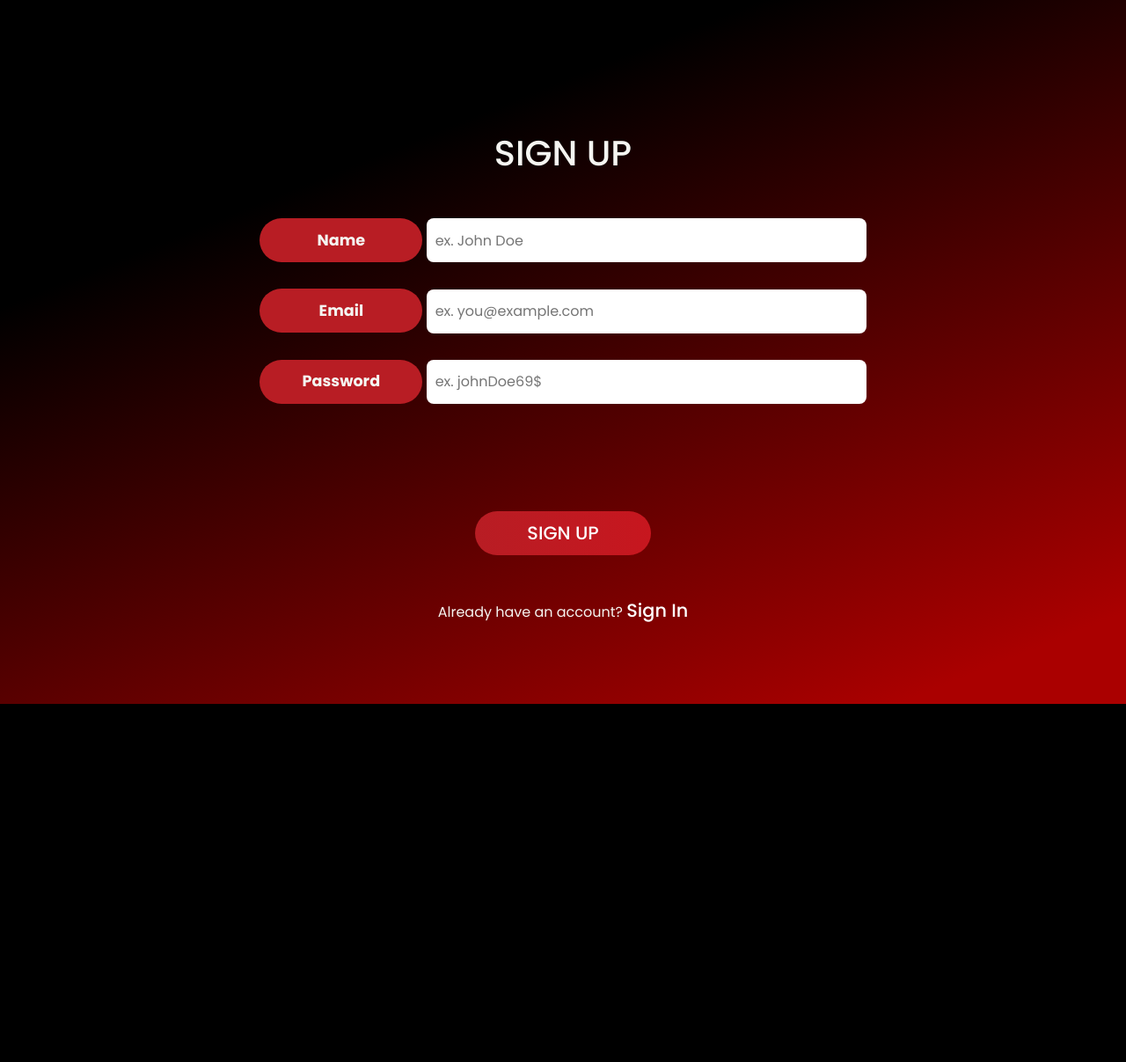
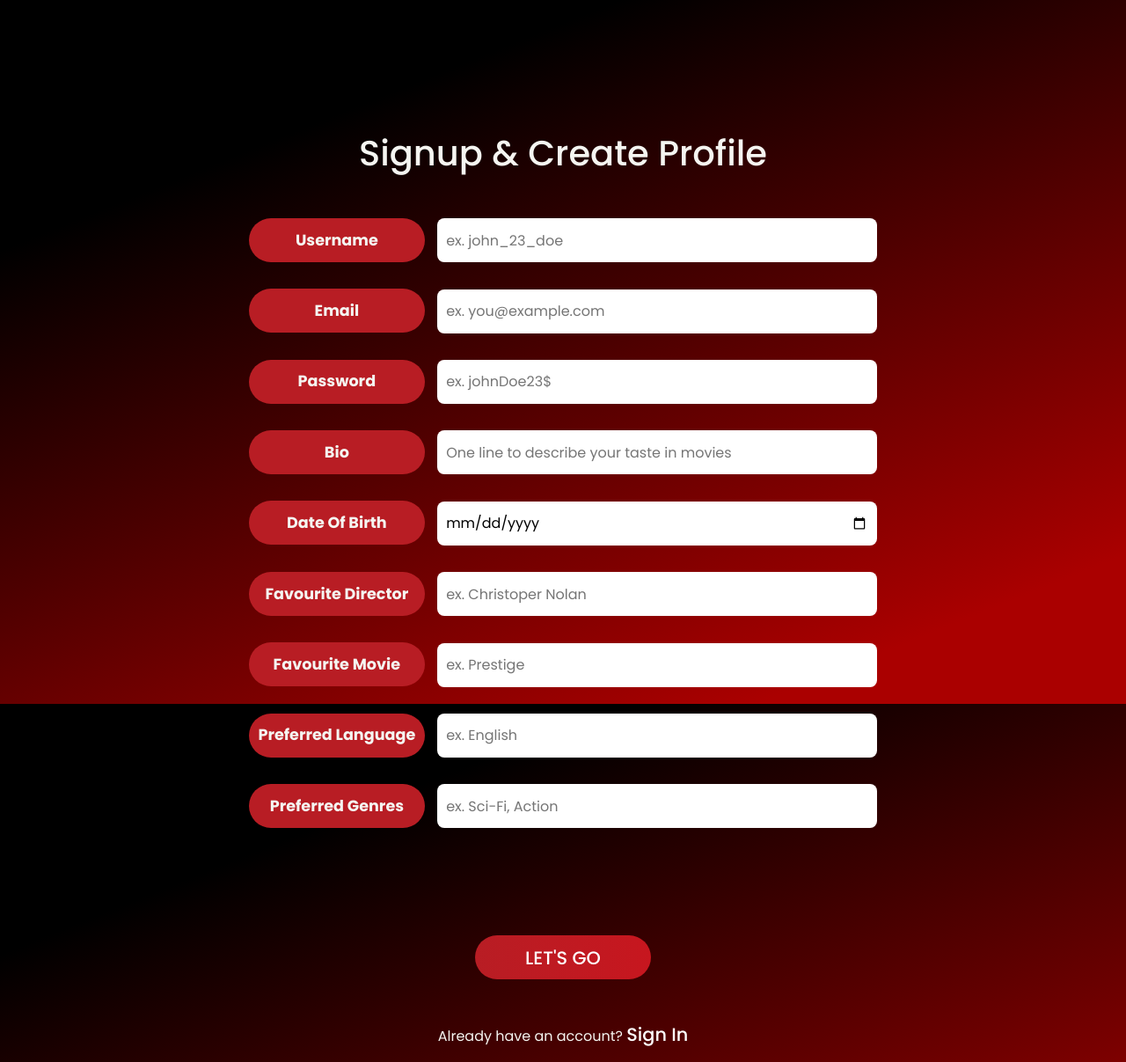
Before and after one commit to Randy1812/RecMovie, a Flask app: page /signup in a window 1280 px wide. Shown: the whole page at 88% size. Before the commit the page ends 800 px from the top, so only its background shows below. Run offline with Flask 2, Linux system fonts and the light colour scheme; some libraries are stand-ins or nearby versions.

Commit message:
Completed Login and Signup Functionality

```diff
--- a/main.py
+++ b/main.py
@@ -1,33 +1,117 @@
 from flask import Flask, render_template, redirect, url_for, request
-from flask_bootstrap import Bootstrap
+from flask_sqlalchemy import SQLAlchemy
+from datetime import datetime
 
 app = Flask(__name__)
+app.config['SQLALCHEMY_DATABASE_URI'] = 'sqlite:///users.db'
+app.config['SQLALCHEMY_TRACK_MODIFICATIONS'] = False
+db = SQLAlchemy(app)
 
 
+class User(db.Model):
+    username = db.Column(db.String(100), primary_key=True, nullable=False)
+    eml = db.Column(db.String(100), nullable=False)
+    pswd = db.Column(db.String(100), nullable=False)
+    bio = db.Column(db.String(100), nullable=False)
+    dbrth = db.Column(db.String(100), nullable=False)
+    fvdir = db.Column(db.String(100), nullable=False)
+    fvmov = db.Column(db.String(100), nullable=False)
+    prflng = db.Column(db.String(100), nullable=False)
+    prfgen = db.Column(db.String(100), nullable=False)
+
+    def __repr__(self):
+        return f'<User {self.username}>'
+
+
+db.create_all()
+
+
+# *----- Main Landing Page -----*
 @app.route('/')
 def home():
     return render_template("main.html")
 
+
+# *----- Main Landing Page -----*
+
+# *----- Signup & Profile Creation -----*
+
+@app.route('/signup')
+def signup():
+    return render_template("signup.html")
+
+
+@app.route('/profcrt', methods=["GET", "POST"])
+def profcrt():
+    if request.method == "POST":
+        usnm = request.form.get('name')
+        eml = request.form.get('email')
+        pswd = request.form.get('pwd')
+        dbr = request.form.get('db')
+        dob = datetime.strptime(dbr, "%Y-%m-%d")
+        dobst = dob.strftime("%d %b, %Y")
+        bio = request.form.get('bio')
+        favdir = request.form.get('favdir')
+        favmov = request.form.get('favmov')
+        preflang = request.form.get('preflang')
+        prefgen = request.form.get('prefgen')
+        print(usnm, eml, pswd, dobst, bio, favdir, favmov, preflang, prefgen)
+        new_user = User(
+            username=usnm,
+            eml=eml,
+            pswd=pswd,
+            bio=bio,
+            dbrth=dobst,
+            fvdir=favdir,
+            fvmov=favmov,
+            prflng=preflang,
+            prfgen=prefgen
+        )
+        db.session.add(new_user)
+        db.session.commit()
+        return redirect(url_for('profile'))
+
+
+# *----- Signup & Profile Creation -----*
+
+
+# *----- Login and validation -----*
 
 @app.route('/login')
 def login():
     return render_template("signin.html")
 
 
-@app.route('/signup')
-def signup():
-    return render_template("signup.html")
+@app.route('/validate', methods=["GET", "POST"])
+def validate():
+    if request.method == "GET":
+        return redirect(url_for("profile"))
+    if request.method == "POST":
+        usnm = request.form.get('name')
+        pswd = request.form.get('pwd')
+        print(usnm, pswd)
+        exists = db.session.query(User.username).filter_by(username=usnm).first() is not None
+        if exists:
+            user_to_verify = User.query.get(usnm)
+            if (usnm == user_to_verify.username) and (pswd == user_to_verify.pswd):
+                data = ['Success!!', "You have been logged in successfully!!", 'Continue', 'profile']
+                return render_template("intermd.html", data=data)
+            else:
+                data = ['Oops!!', "Your Username and Password Do Not Match", 'Login Screen', 'login']
+                return render_template("intermd.html", data=data)
+        else:
+            data = ['Oops!!', "This Username Does Not Exist", 'Signup Screen', "signup"]
+            return render_template("intermd.html", data=data)
+
+
+# *----- Login and validation -----*
+
 
 
 @app.route('/logout')
 def logout():
-    return redirect(url_for("home"))
-    # return render_template("logout.html")
-
-
-@app.route('/validate', methods=["GET", "POST"])
-def validate():
-    return redirect(url_for("profile"))
+    data = ['GoodBye', "Thank you for visiting our site", 'Logout', 'home']
+    return render_template("intermd.html", data=data)
 
 
 @app.route('/profile')
--- a/static/css/styles.css
+++ b/static/css/styles.css
@@ -115,13 +115,15 @@ button.get-started:hover {
 
 .ilab {
   background-color: #B81D24;
-  width: 185px;
+  width: 200px;
   height: 50px;
   color: #F5F5F1;
   border: none;
   border-radius: 50px;
   font-weight: bold;
   font-size: 1.1rem;
+  padding: 0 8px;
+  margin-right: 10px;
 }
 
 .ibox {
--- a/templates/signup.html
+++ b/templates/signup.html
@@ -3,7 +3,7 @@
 
 <head>
   <meta charset="utf-8">
-  <title>Signup</title>
+  <title>Signup & Create Profile</title>
   <link rel="preconnect" href="https://fonts.googleapis.com/%22%3E">
   <link rel="preconnect" href="https://fonts.gstatic.com/" crossorigin>
   <link href="https://fonts.googleapis.com/css?family=Open+Sans:300,300i,400,400i,700,700i|Poppins:300,400,500,700" rel="stylesheet">
@@ -13,17 +13,17 @@
 
 <body>
 
-  <h1 class="sign-heading">SIGN UP</h1>
-  <form action="{{ url_for('validate') }}" method="post">
+  <h1 class="sign-heading">Signup & Create Profile</h1>
+  <form action="{{ url_for('profcrt') }}" method="post" onsubmit="">
     <div class="input">
       <button class="ilab" type="button" name="button" disabled data-bs-toggle="tooltip" data-bs-pacement="top" title="Must only contain alphanumeric characters, underscore and dot.
              Underscore and dot can't be at the end or start of a username (e.g _username / username_ / .username / username.).
              Underscore and dot can't be next to each other (e.g user_.name).
              Underscore or dot can't be used multiple times in a row (e.g user__name / user..name).
              Number of characters must be between 8 to 20.">
-        Name
+        Username
       </button>
-      <input class="ibox" id="name" type="text" name="name" placeholder="ex. John Doe" required>
+      <input class="ibox" id="name" type="text" name="name" placeholder="ex. john_23_doe" required>
     </div>
     <div class="input">
       <button class="ilab" type="button" name="button" disabled data-bs-toggle="tooltip" data-bs-pacement="top" title="Must begin with alpha numeric characters, periods, underscores or hyphens.
@@ -42,11 +42,52 @@
       There must be atleast 1 Special Character.
       There must be atleast 1 Number.">
         Password</button>
-      <input class="ibox" id="password" type="password" name="pwd" placeholder="ex. johnDoe69$" required>
+      <input class="ibox" id="password" type="password" name="pwd" placeholder="ex. johnDoe23$" required>
+    </div>
+    <div class="input">
+      <button class="ilab" type="button" name="button" disabled>
+        Bio
+      </button>
+      <input class="ibox" id="bio" type="text" name="bio" placeholder="One line to describe your taste in movies" required>
+    </div>
+
+    <div class="input">
+      <button class="ilab" type="button" name="button" disabled>
+        Date Of Birth
+      </button>
+      <input class="ibox" id="db" type="date" name="db" required>
+    </div>
+
+    <div class="input">
+      <button class="ilab" type="button" name="button" disabled>
+        Favourite Director
+      </button>
+      <input class="ibox" id="favdir" type="text" name="favdir" placeholder="ex. Christoper Nolan" required>
+    </div>
+
+    <div class="input">
+      <button class="ilab" type="button" name="button" disabled>
+        Favourite Movie
+      </button>
+      <input class="ibox" id="favmov" type="text" name="favmov" placeholder="ex. Prestige" required>
+    </div>
+
+    <div class="input">
+      <button class="ilab" type="button" name="button" disabled>
+        Preferred Language
+      </button>
+      <input class="ibox" id="preflang" type="text" name="preflang" placeholder="ex. English" required>
+    </div>
+
+    <div class="input">
+      <button class="ilab" type="button" name="button" disabled>
+        Preferred Genres
+      </button>
+      <input class="ibox" id="prefgen" type="text" name="prefgen" placeholder="ex. Sci-Fi, Action" required>
     </div>
     <div class="btn">
       <!-- <button class="get-started" type="submit" name="button"><a href="profile.html">Sign Up</a></button> -->
-      <input class="get-started" type="submit" value="Sign Up"></input>
+      <input class="get-started" type="submit" value="Let's Go"></input>
     </div>
   </form>
   <div class="prompt">
```
Also changed, not shown: templates/intermd.html (added, +41 -0 lines), templates/profcrt.html (added, +67 -0 lines), templates/signin.html (+8 -8 lines).
